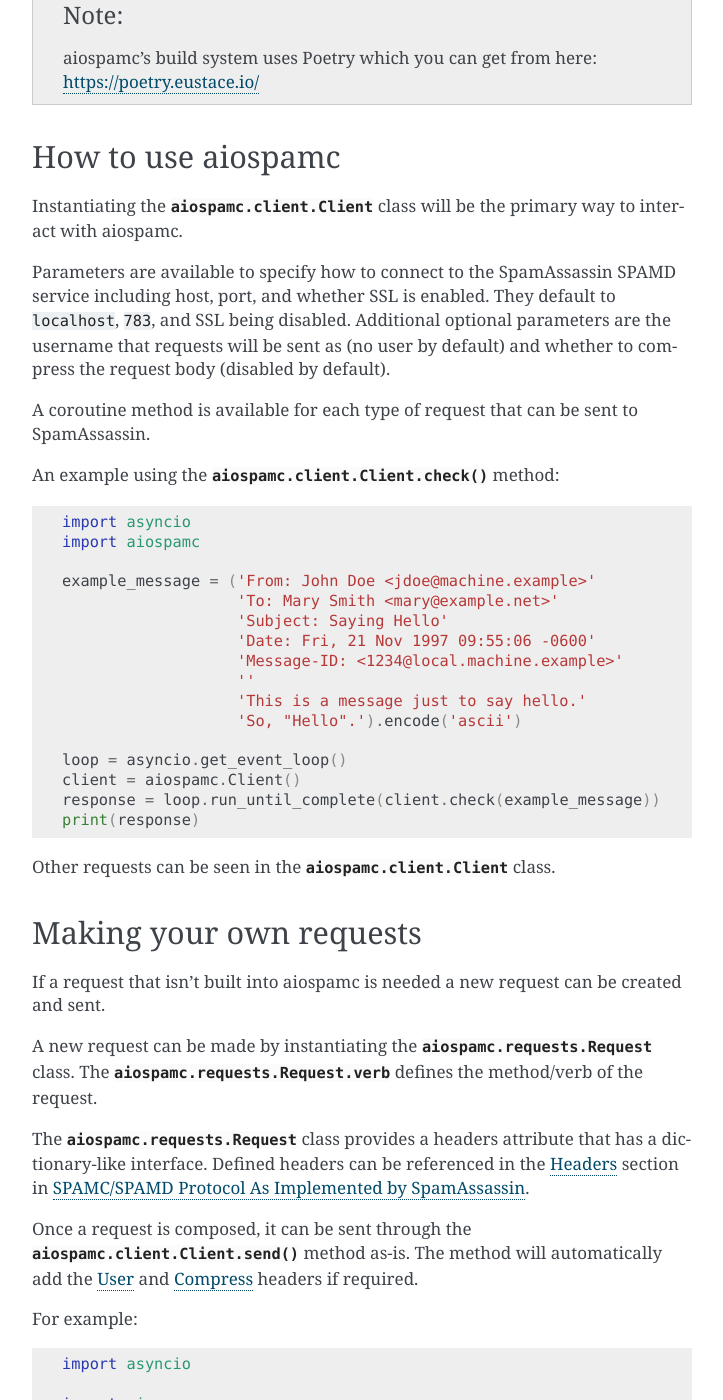
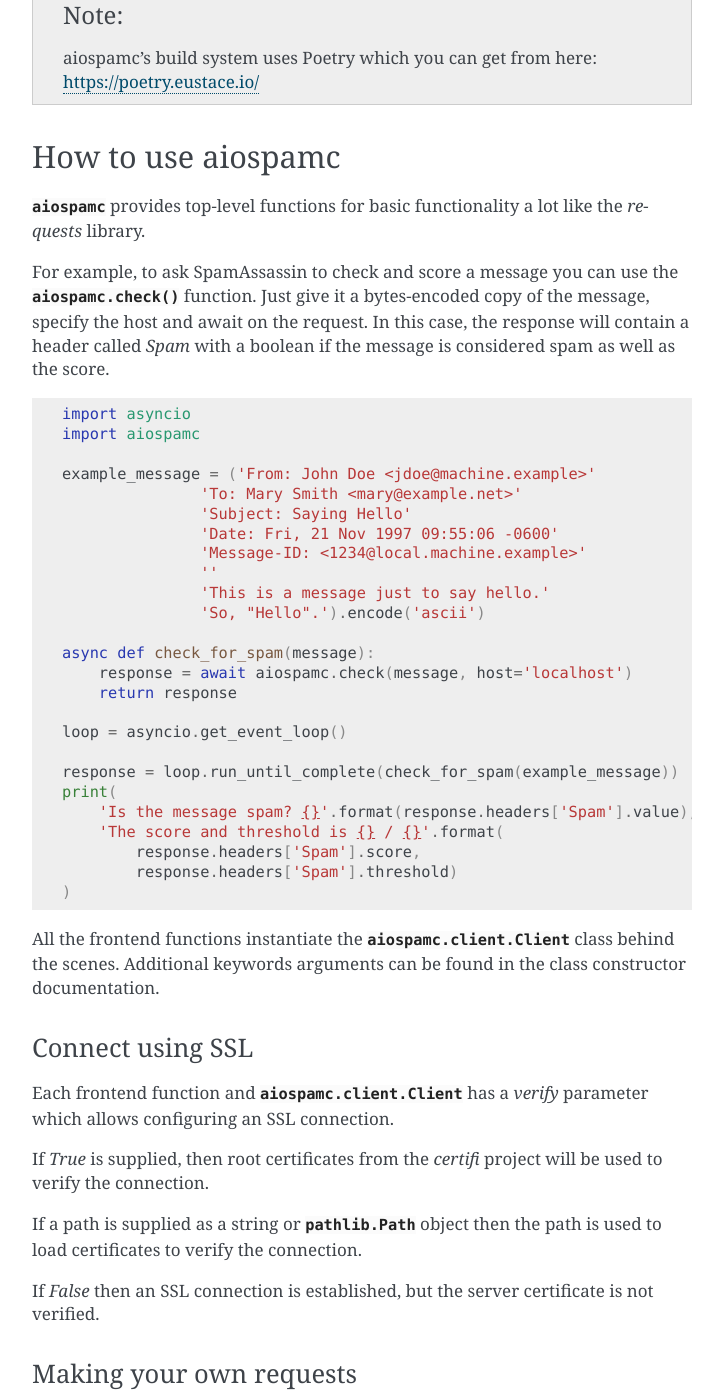
Before and after one commit to mjcaley/aiospamc, a Sphinx documentation site: the page built from docs/user_guide.rst, in a window 1280 px wide and 1400 px high, scrolled down 589 px. Shown: the whole window, without its empty margins (388-1111 px from the left). Built offline with Sphinx 7.4.7, drawn with Linux system fonts in a browser that asks for light colours; some of the changed text lies outside the part shown.

Commit message:
Expanded the User Guide documentation

```diff
--- a/docs/user_guide.rst
+++ b/docs/user_guide.rst
@@ -35,19 +35,14 @@
 How to use aiospamc
 *******************
 
-Instantiating the :class:`aiospamc.client.Client` class will be the primary way
-to interact with aiospamc.
+:mod:`aiospamc` provides top-level functions for basic functionality a lot like
+the `requests` library.
 
-Parameters are available to specify how to connect to the SpamAssassin SPAMD
-service including host, port, and whether SSL is enabled.  They default to
-``localhost``, ``783``, and SSL being disabled.  Additional optional parameters
-are the username that requests will be sent as (no user by default) and whether
-to compress the request body (disabled by default).
-
-A coroutine method is available for each type of request that can be sent to
-SpamAssassin.
-
-An example using the :meth:`aiospamc.client.Client.check` method:
+For example, to ask SpamAssassin to check and score a message you can use the
+:func:`aiospamc.check` function.  Just give it a bytes-encoded copy of the
+message, specify the host and await on the request.  In this case, the response
+will contain a header called `Spam` with a boolean if the message is considered
+spam as well as the score.
 
 .. code-block::
 
@@ -55,24 +50,49 @@
     import aiospamc
 
     example_message = ('From: John Doe <jdoe@machine.example>'
-                       'To: Mary Smith <mary@example.net>'
-                       'Subject: Saying Hello'
-                       'Date: Fri, 21 Nov 1997 09:55:06 -0600'
-                       'Message-ID: <1234@local.machine.example>'
-                       ''
-                       'This is a message just to say hello.'
-                       'So, "Hello".').encode('ascii')
+                   'To: Mary Smith <mary@example.net>'
+                   'Subject: Saying Hello'
+                   'Date: Fri, 21 Nov 1997 09:55:06 -0600'
+                   'Message-ID: <1234@local.machine.example>'
+                   ''
+                   'This is a message just to say hello.'
+                   'So, "Hello".').encode('ascii')
+
+    async def check_for_spam(message):
+        response = await aiospamc.check(message, host='localhost')
+        return response
 
     loop = asyncio.get_event_loop()
-    client = aiospamc.Client()
-    response = loop.run_until_complete(client.check(example_message))
-    print(response)
 
-Other requests can be seen in the :class:`aiospamc.client.Client` class.
+    response = loop.run_until_complete(check_for_spam(example_message))
+    print(
+        'Is the message spam? {}'.format(response.headers['Spam'].value),
+        'The score and threshold is {} / {}'.format(
+            response.headers['Spam'].score,
+            response.headers['Spam'].threshold)
+    )
 
-************************
+All the frontend functions instantiate the :class:`aiospamc.client.Client`
+class behind the scenes.  Additional keywords arguments can be found in the
+class constructor documentation.
+
+Connect using SSL
+=================
+
+Each frontend function and :class:`aiospamc.client.Client` has a `verify`
+parameter which allows configuring an SSL connection.
+
+If `True` is supplied, then root certificates from the `certifi` project
+will be used to verify the connection.
+
+If a path is supplied as a string or :class:`pathlib.Path` object then the path
+is used to load certificates to verify the connection.
+
+If `False` then an SSL connection is established, but the server certificate
+is not verified.
+
 Making your own requests
-************************
+========================
 
 If a request that isn't built into aiospamc is needed a new request can be
 created and sent.
@@ -85,9 +105,10 @@
 a dictionary-like interface.  Defined headers can be referenced in the :ref:`headers`
 section in :doc:`protocol`.
 
-Once a request is composed, it can be sent through the
-:meth:`aiospamc.client.Client.send` method as-is.  The method will automatically
-add the :ref:`user_header` and :ref:`compress_header` headers if required.
+Once a request is composed, the :class:`aiospamc.client.Client` class can be
+instantiated and the request can be sent through the
+:meth:`aiospamc.client.Client.send` method.  The method will automatically
+add the `User` and `Compress` headers if required.
 
 For example:
 
@@ -123,9 +144,8 @@
     spam_result = loop.run_until_complete(is_spam(example_message))
     print('Example message is spam:', spam_result)
 
-********************
 Interpreting results
-********************
+====================
 
 Responses are encapsulated in the :class:`aiospamc.responses.Response` class.
 It includes the status code, headers and body.
```
